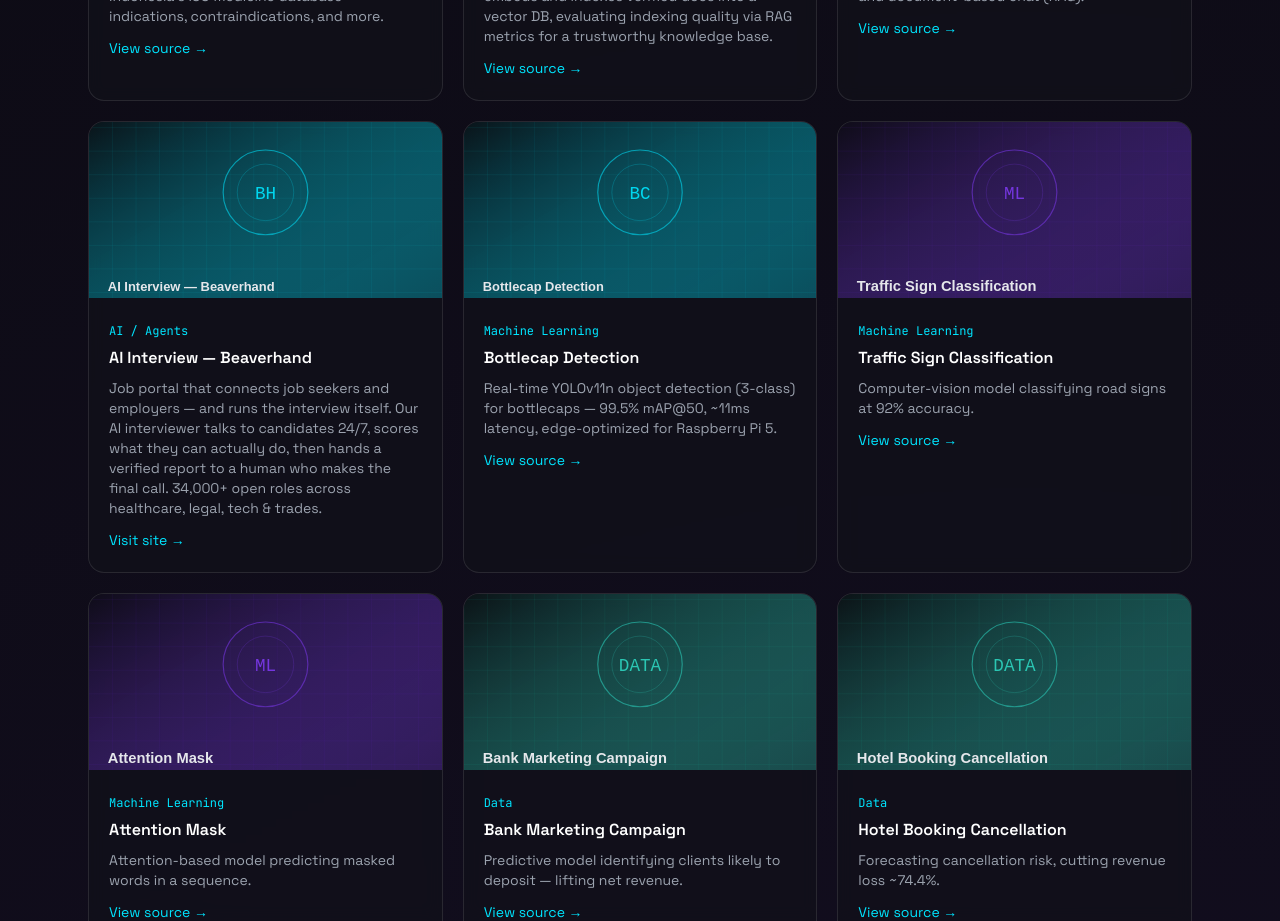
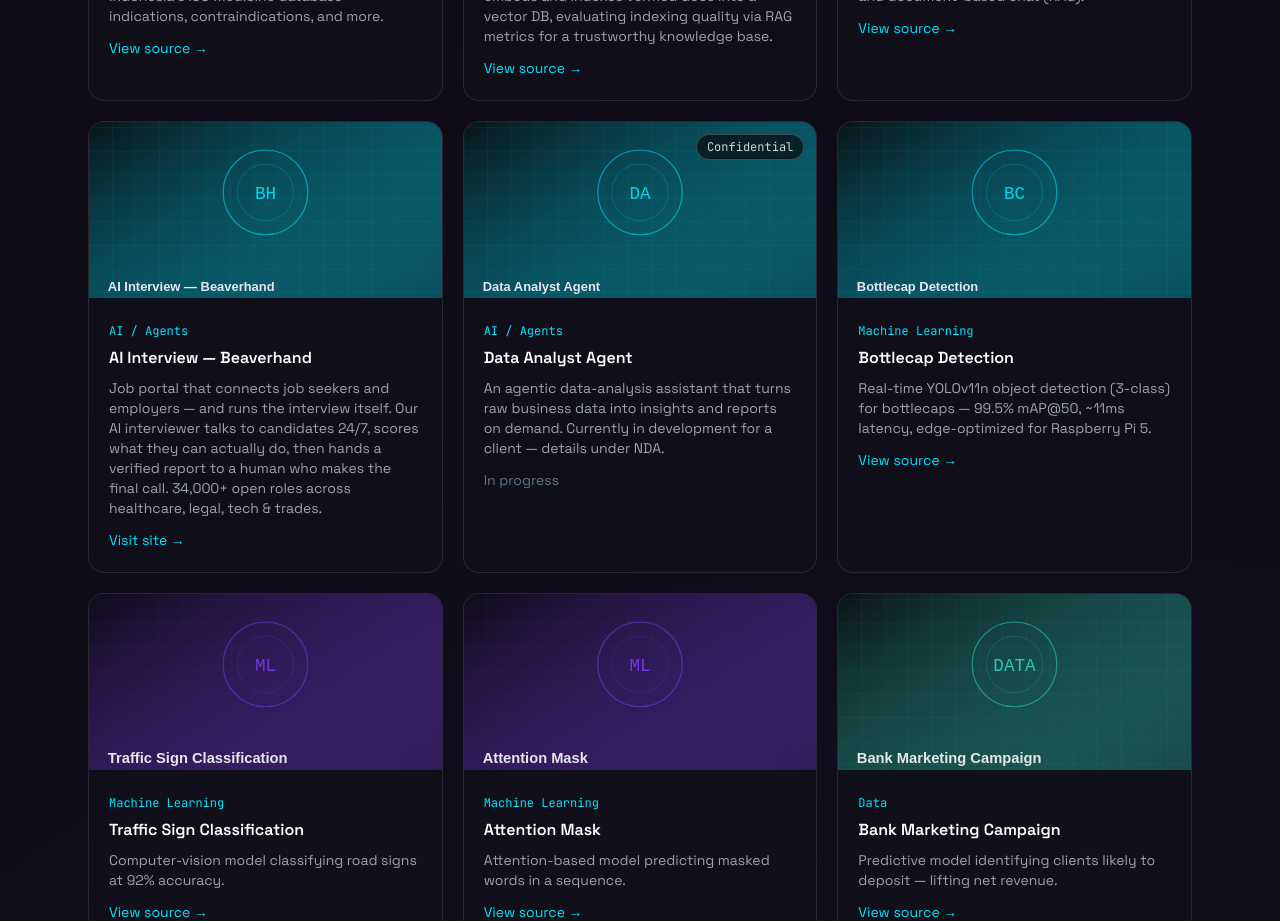
Before and after one commit to Officiel-TinkerThink/portfolio, a React (Vite) app: page / in a window 1280 px wide. Shown: the part 5640-6561 px from the top of the page. Built offline with nearby package versions, Linux system fonts and the light colour scheme.

Commit message:
Portfolio: add confidential 'Data Analyst Agent' (in progress, NDA) project card

```diff
--- a/src/components/Portfolio.jsx
+++ b/src/components/Portfolio.jsx
@@ -27,7 +27,30 @@ export default function Portfolio() {
         ))}
       </div>
       <div className="mt-8 grid gap-5 sm:grid-cols-2 lg:grid-cols-3">
-        {shown.map((p, i) => (
+        {shown.map((p, i) => {
+          const isConfidential = !p.url
+          const cardCls = `card group block overflow-hidden !p-0 ${isConfidential ? 'cursor-default' : ''}`
+          return isConfidential ? (
+            <motion.div
+              key={p.name}
+              initial={{ opacity: 0, y: 30 }}
+              whileInView={{ opacity: 1, y: 0 }}
+              viewport={{ once: true }}
+              transition={{ duration: 0.5, delay: (i % 3) * 0.08 }}
+              className={cardCls}
+            >
+              <div className="relative overflow-hidden">
+                <img src={p.img} alt={p.name} className="h-44 w-full object-cover" />
+                <span className="absolute right-3 top-3 rounded-full border border-white/20 bg-ink/70 px-2.5 py-1 text-xs font-mono text-slate-300">Confidential</span>
+              </div>
+              <div className="p-5">
+                <span className="text-xs font-mono text-accent">{p.cat}</span>
+                <h3 className="mt-1 font-semibold text-white">{p.name}</h3>
+                <p className="mt-2 text-sm text-muted">{p.desc}</p>
+                <span className="mt-3 inline-block text-sm text-slate-500">In progress</span>
+              </div>
+            </motion.div>
+          ) : (
             <motion.a
               key={p.name}
               href={p.url}
@@ -49,7 +72,8 @@ export default function Portfolio() {
                 <span className="mt-3 inline-block text-sm text-accent">{p.url.includes('github.com') ? 'View source →' : 'Visit site →'}</span>
               </div>
             </motion.a>
-        ))}
+          )
+        })}
       </div>
     </section>
   )
--- a/src/data.js
+++ b/src/data.js
@@ -73,6 +73,8 @@ export const projects = [
   { name: 'AKIRA — AI Knowledge Repository', cat: 'AI / Agents', img: '/portfolio/img/projects/akira.svg', desc: 'Pipeline that continuously cleans, chunks, embeds and indexes verified docs into a vector DB, evaluating indexing quality via RAG metrics for a trustworthy knowledge base.', url: 'https://github.com/Officiel-TinkerThink' },
   { name: 'Document Portal', cat: 'AI / Agents', img: '/portfolio/img/projects/document-portal.svg', desc: 'AI for document diffing, analysis, metadata, and document-based chat (RAG).', url: 'https://github.com/Officiel-TinkerThink/document_portal' },
   { name: 'AI Interview — Beaverhand', cat: 'AI / Agents', img: '/portfolio/img/projects/beaverhand.svg', desc: 'Job portal that connects job seekers and employers — and runs the interview itself. Our AI interviewer talks to candidates 24/7, scores what they can actually do, then hands a verified report to a human who makes the final call. 34,000+ open roles across healthcare, legal, tech & trades.', url: 'https://beaverhand.com/' },
+  { name: 'Data Analyst Agent', cat: 'AI / Agents', img: '/portfolio/img/projects/data-analyst.svg', desc: 'An agentic data-analysis assistant that turns raw business data into insights and reports on demand. Currently in development for a client — details under NDA.', url: '' },
+
   { name: 'Bottlecap Detection', cat: 'Machine Learning', img: '/portfolio/img/projects/bottlecap.svg', desc: 'Real-time YOLOv11n object detection (3-class) for bottlecaps — 99.5% mAP@50, ~11ms latency, edge-optimized for Raspberry Pi 5.', url: 'https://github.com/Officiel-TinkerThink' },
   { name: 'Traffic Sign Classification', cat: 'Machine Learning', img: '/portfolio/img/projects/traffic-sign.svg', desc: 'Computer-vision model classifying road signs at 92% accuracy.', url: 'https://github.com/Officiel-TinkerThink/Traffic-Sign-Classification' },
   { name: 'Attention Mask', cat: 'Machine Learning', img: '/portfolio/img/projects/attention.svg', desc: 'Attention-based model predicting masked words in a sequence.', url: 'https://github.com/Officiel-TinkerThink/Attention' },
```
Also changed, not shown: public/img/projects/data-analyst.svg (added), 1 other file (tests, documents, lock files or other folders). Lines whose indentation alone changed are shown as unchanged.
